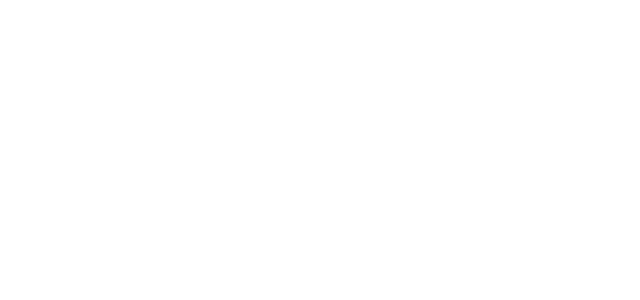
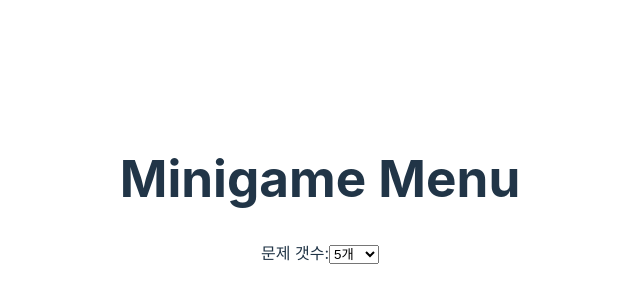
Before and after one commit to dntmdwls42/Davai_Manual, a React (Vite) app in the folder davai_davai_davai/: page /Minigame in a window 1280 px wide. Shown: the part 260-560 px from the top of the page, without its empty margins (320-960 px from the left). Built offline with nearby package versions, Linux system fonts and the light colour scheme.

Commit message:
Add minigame menu page and restructure page layout
For add menu to select quiz number

```diff
--- /dev/null
+++ b/davai_davai_davai/src/Menu.jsx
@@ -0,0 +1,39 @@
+import React from "react";
+import { Link } from "react-router-dom";
+
+function Menu() {
+  const [quizNumber, setQuizNumber] = React.useState(5);
+
+  const handleNumber = (e) => {
+    setQuizNumber(e.target.value);
+  };
+
+  return (
+    <>
+      <div>
+        <h1>Minigame Menu</h1>
+
+        <div>
+          <label>
+            문제 갯수:
+            <select value={quizNumber} onChange={handleNumber}>
+              <option value={5}>5개</option>
+              <option value={10}>10개</option>
+              <option value={15}>15개</option>
+            </select>
+          </label>
+        </div>
+
+        {/* 선택한 문제 갯수로 Weapon 페이지로 이동 */}
+        <Link
+          to={`/Minigame/Weapon?number=${quizNumber}`}
+          style={{ color: "white", margin: "10px" }}
+        >
+          문제 시작
+        </Link>
+      </div>
+    </>
+  );
+}
+
+export default Menu;
--- a/davai_davai_davai/src/Minigame.jsx
+++ b/davai_davai_davai/src/Minigame.jsx
@@ -1,5 +1,4 @@
-import React from "react";
-import { Outlet } from "react-router-dom";
+import Menu from "./Menu.jsx";
 
 function Minigame() {
   return (
@@ -16,7 +15,7 @@ function Minigame() {
       >
         <h1>Here is a Minigame Page!</h1>
       </div>
-      <Outlet />
+      <Menu />
     </>
   );
 }
--- a/davai_davai_davai/src/Weapon.jsx
+++ b/davai_davai_davai/src/Weapon.jsx
@@ -1,12 +1,17 @@
 import React from "react";
+import { useLocation } from "react-router-dom";
 
 function Weapon() {
+  const location = useLocation();
+  const queryParams = new URLSearchParams(location.search);
+  const quizNumber = parseInt(queryParams.get("number"), 10) || 5;
+
   const [weaponList, setWeaponList] = React.useState([]);
   const [weapon, setWeapon] = React.useState(null);
   const [score, setScore] = React.useState(0);
   const [life, setLife] = React.useState(3);
   const [quizCount, setQuizCount] = React.useState(0);
-  const maxQuizCount = 5;
+  const [maxQuizCount, setMaxQuizCount] = React.useState(quizNumber);
   const [userInput, setUserInput] = React.useState("");
   const [isSubmitted, setIsSubmitted] = React.useState(false);
   const [submittedWeapons, setSubmittedWeapons] = React.useState([]);
@@ -83,6 +88,10 @@ function Weapon() {
     window.location.reload();
   };
 
+  const handleQuizNumber = (e) => {
+    setMaxQuizCount(e);
+  };
+
   if (!weapon) {
     return <div>Loading...</div>;
   }
@@ -127,6 +136,7 @@ function Weapon() {
       <h4>
         현재 점수 : {score} | 현재 체력 : {life}
       </h4>
+      <h4>총 문제 수 : {maxQuizCount}</h4>
 
       <button onClick={handleNext} hidden={!isSubmitted}>
         다음 퀴즈
--- a/davai_davai_davai/src/main.jsx
+++ b/davai_davai_davai/src/main.jsx
@@ -11,9 +11,8 @@ ReactDOM.createRoot(document.getElementById("root")).render(
   <Router>
     <Routes>
       <Route path="/" element={<App />}></Route>
-      <Route path="/Minigame" element={<Minigame />}>
-        <Route path="Weapon" element={<Weapon />}></Route>
-      </Route>
+      <Route path="/Minigame" element={<Minigame />}></Route>
+      <Route path="/Minigame/Weapon" element={<Weapon />}></Route>
     </Routes>
   </Router>,
 );
```
Also changed, not shown: 1 other file (tests, documents, lock files or other folders).
